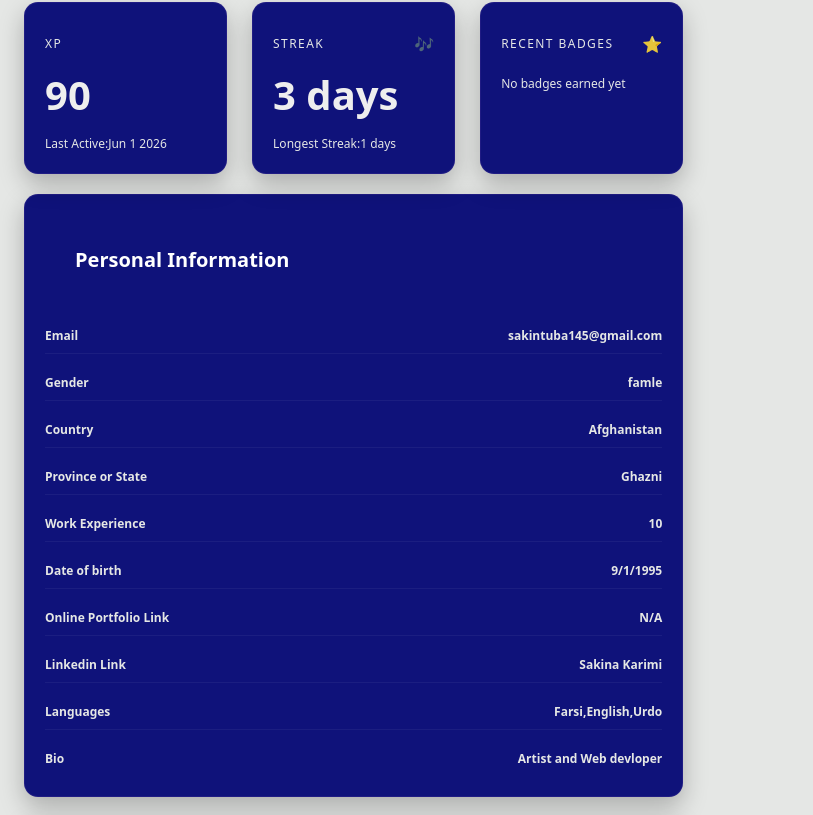
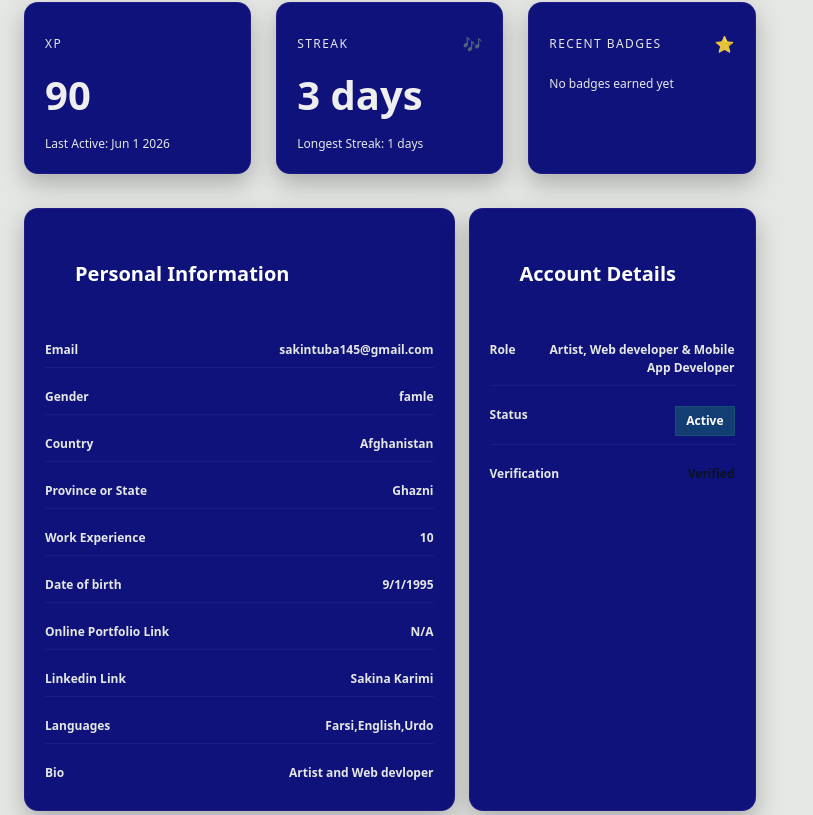
Before and after one commit to sakinatuba145/myProfile, a React (Vite) app: page / in a window 1280 px wide. Shown: the part 295-1110 px from the top of the page, without its empty margins (0-813 px from the left). Built offline with nearby package versions, Linux system fonts and the light colour scheme.

Commit message:
Update ProfilePage.jsx

```diff
--- a/src/components/ProfilePage.jsx
+++ b/src/components/ProfilePage.jsx
@@ -15,13 +15,13 @@ export default function ProfilePage({user}){
             <StatCard
             title="XP"
             bigValue={user.xp}
-            footerText={`Last Active:${user.lastActive}`}
+            footerText={`Last Active: ${user.lastActive}`}
             >
             </StatCard>
                <StatCard
             title="STREAK"
             bigValue={`${user.streakDays} days`}
-            footerText={`Longest Streak:${user.longestStreak} days`}
+            footerText={`Longest Streak: ${user.longestStreak} days`}
             icon="🎶"
             >
             </StatCard>
@@ -33,7 +33,7 @@ export default function ProfilePage({user}){
             >
             </StatCard>
             </div>
-            <div className="bottunGrid">
+            <div className="bottomGrid">
                 <PersonalInfoCard info={user.personalInfo}></PersonalInfoCard>
                 <AccountDetailsCard details={user.accountDetails}></AccountDetailsCard>
 
```
